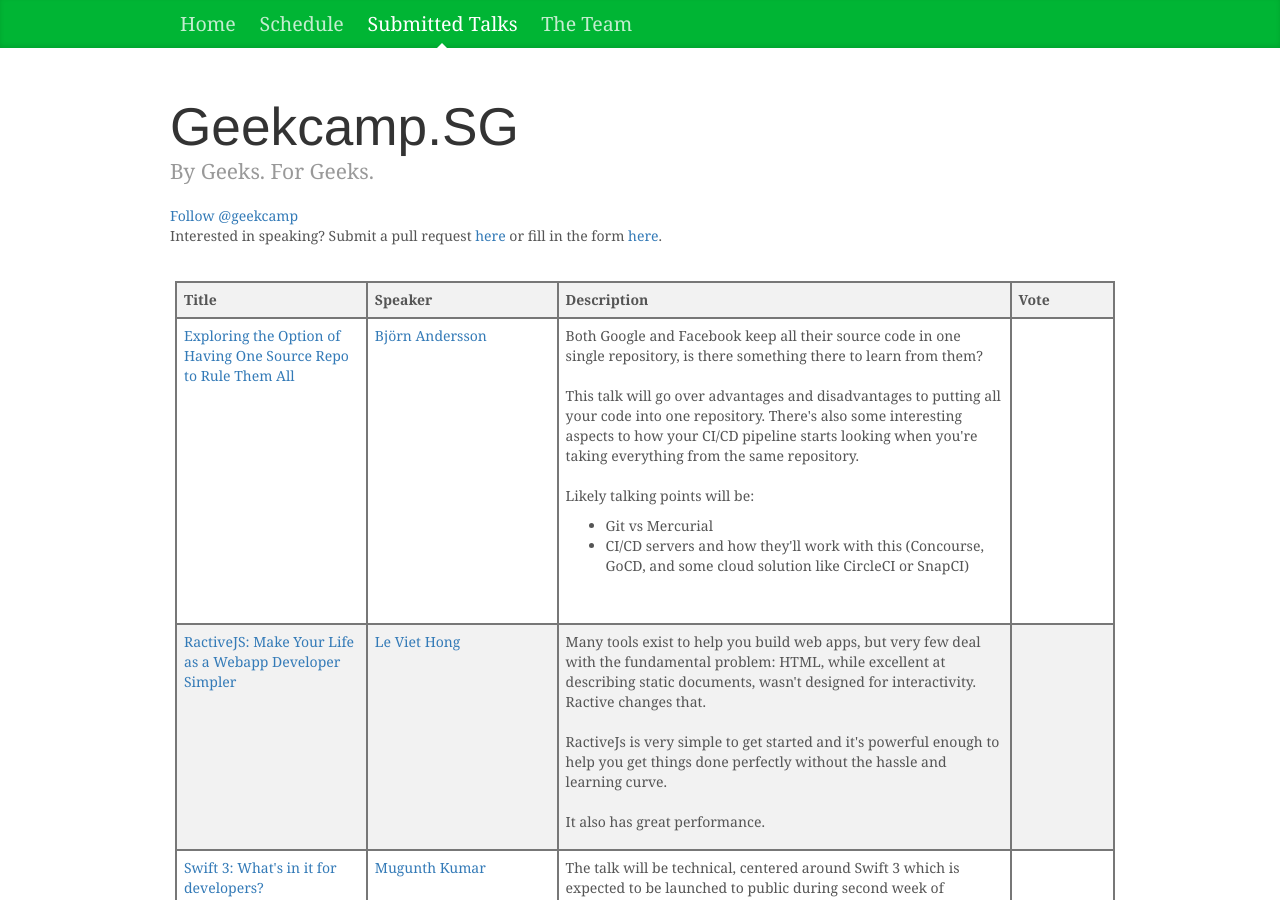
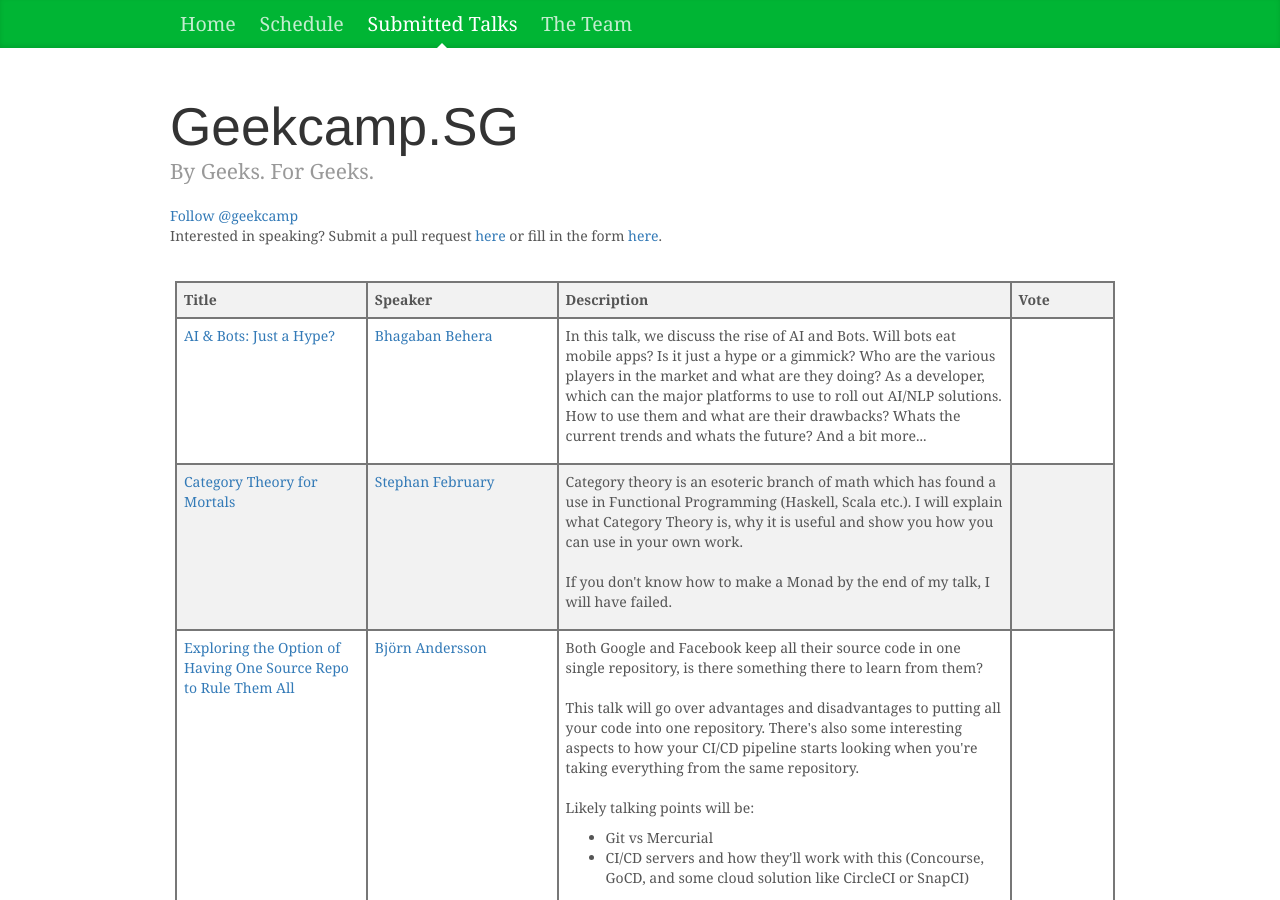
Before and after one commit to geekcampsg/website-2016, a Jekyll site: the page built from talks.html, in a window 1280 px wide and 900 px high. Built offline with Jekyll 4.4.1, drawn with Linux system fonts in a browser that asks for light colours; comment, search, counter and statistics services are not loaded.

Commit message:
add Stephan and Bhagaban's talks

```diff
--- a/_data/talks.yml
+++ b/_data/talks.yml
@@ -72,3 +72,29 @@
 
 
       I will now share how it is done with the GeekCamp.SG audience.
+
+- slug: category-theory-for-mortals
+  speaker:
+    name: Stephan February
+    link: https://github.com/stephanfeb
+  talk:
+    title: Category Theory for Mortals
+    description: >
+      Category theory is an esoteric branch of math which has found a use in Functional Programming
+      (Haskell, Scala etc.). I will explain what Category Theory is, why it is useful and show you
+      how you can use in your own work.
+
+
+      If you don't know how to make a Monad by the end of my talk, I will have failed.
+
+- slug: ai-and-bots-just-hype
+  speaker:
+    name: Bhagaban Behera
+  talk:
+    title: "AI & Bots: Just a Hype?"
+    description: >
+      In this talk, we discuss the rise of AI and Bots. Will bots eat mobile apps? Is it just a hype
+      or a gimmick? Who are the various players in the market and what are they doing? As a
+      developer, which can the major platforms to use to roll out AI/NLP solutions.
+      How to use them and what are their drawbacks? Whats the current trends and whats the future?
+      And a bit more...
```
